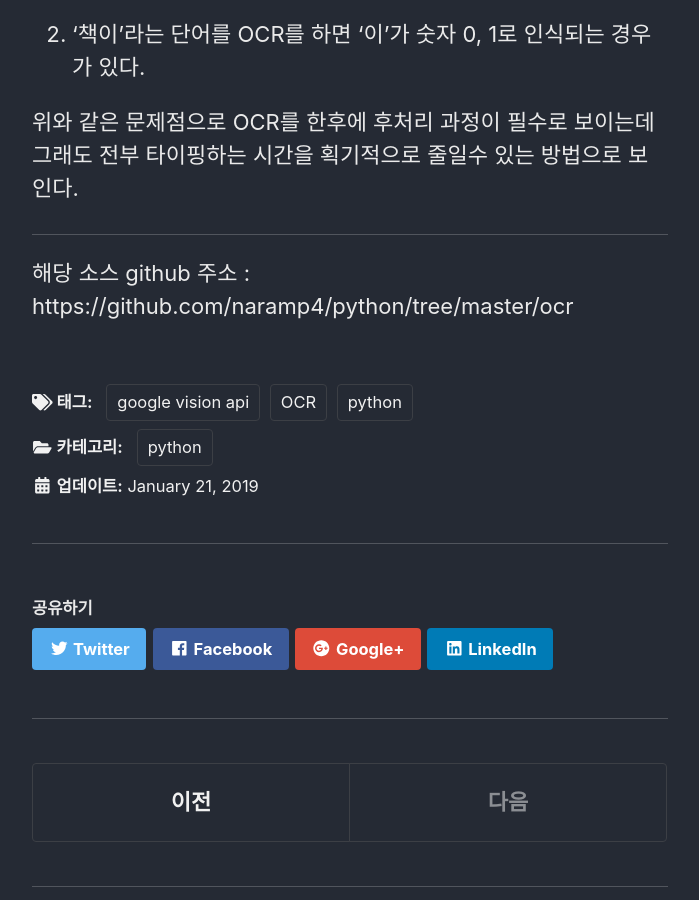
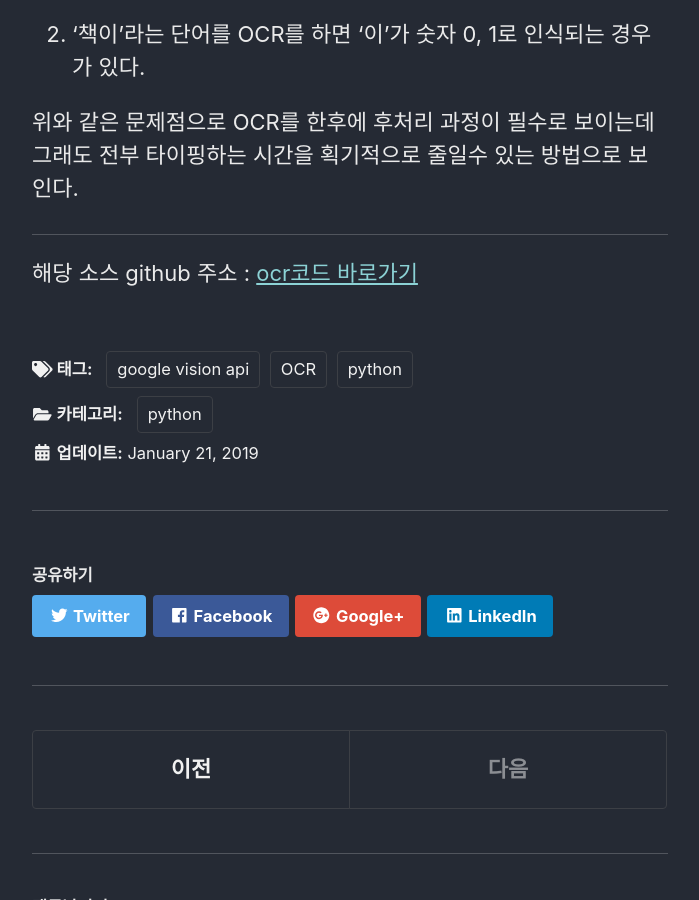
Before and after one commit to naramp4/naramp4.github.io, a Jekyll site: the page built from _posts/2019-01-21-ocr.md, in a window 1280 px wide and 900 px high, scrolled down 8735 px. Shown: the whole window, without its empty margins (290-989 px from the left). Built offline with Jekyll 4.4.1, drawn with Linux system fonts in a browser that asks for light colours; cached includes are drawn as plain includes; nearby versions of some CDN libraries; comment, search, counter and statistics services are not loaded.

Commit message:
포스트 github 주소 링크 설정

```diff
--- a/_posts/2019-01-21-ocr.md
+++ b/_posts/2019-01-21-ocr.md
@@ -157,4 +157,4 @@ for filename in filenames:
 
 ---
 
-해당 소스 github 주소 : https://github.com/naramp4/python/tree/master/ocr
+해당 소스 github 주소 : [ocr코드 바로가기](https://github.com/naramp4/python/tree/master/ocr)
```
